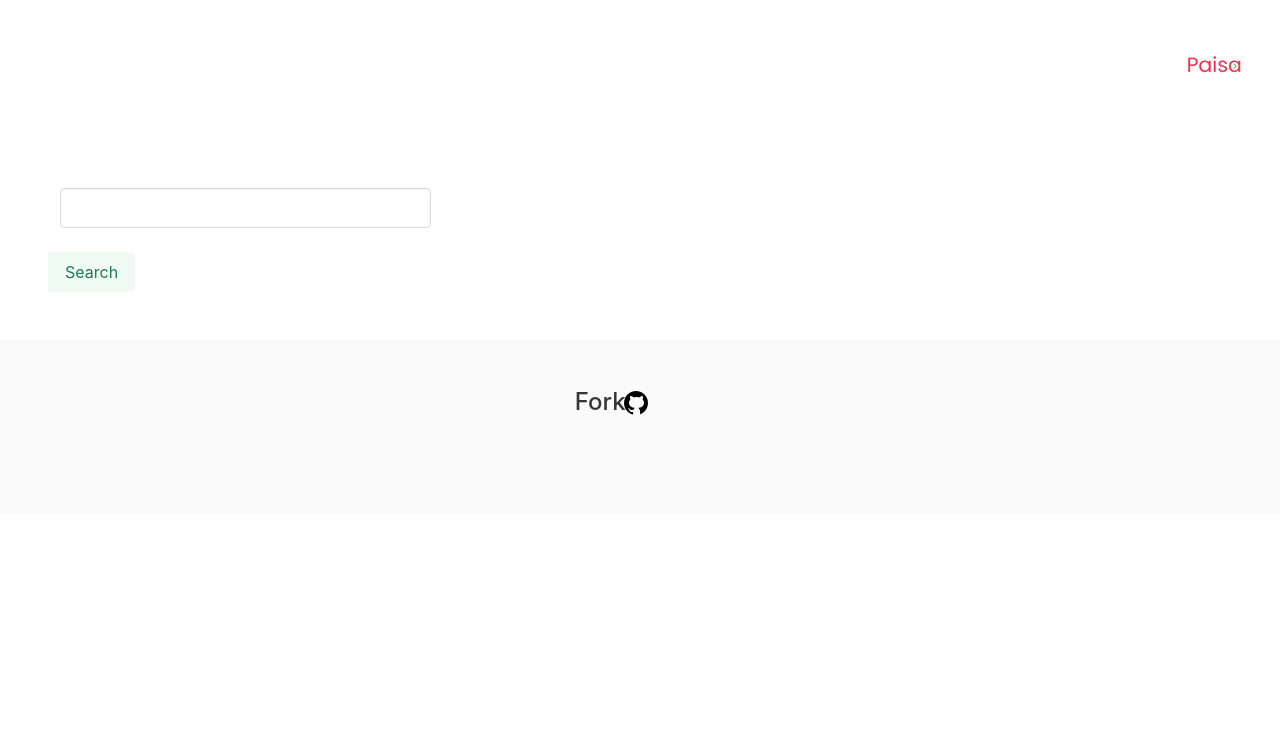
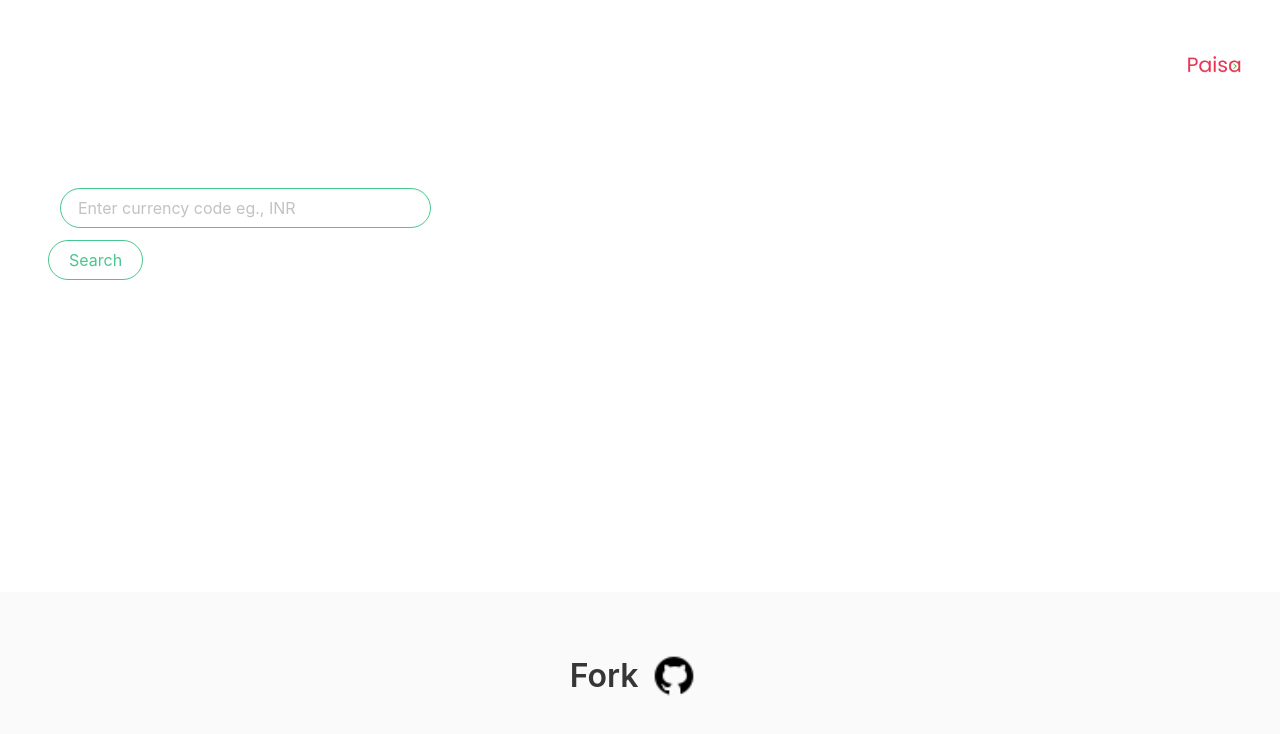
Before and after one commit to nareshdeeti/paisa, an Angular app: page / in a window 1280 px wide. Shown: the top 734 px of the page. Built offline with nearby package versions, Linux system fonts and the light colour scheme.

Commit message:
Ajustested footer alignment

```diff
--- a/src/app/common/footer/footer.component.html
+++ b/src/app/common/footer/footer.component.html
@@ -1,16 +1,18 @@
 <footer class="footer">
-  <div class="row justify-content-center">
-    <div class="col-1 w-nv-10 cust-col-1">
-      <strong class="h4">Fork</strong>
+  <div class="level">
+    <div class="level-item level-right is-0">
+      <span class="title is-justify-content-space-between">Fork</span>
     </div>
-    <div class="col-1 mx-1">
-      <a href="https://github.com/nareshdeeti/paisa.git">
-        <img
-          class="img-fluid"
-          src="./assets/icons/github-30.png"
-          alt="github-logo"
-        />
-      </a>
+    <div class="level-item level-center">
+      <div class="column">
+        <a href="https://github.com/nareshdeeti/paisa.git" target="_blank">
+          <img
+            class="image is-48x48"
+            src="./assets/icons/github-30.png"
+            alt="github-logo"
+          />
+        </a>
+      </div>
     </div>
   </div>
 </footer>
--- a/src/app/home/home.component.html
+++ b/src/app/home/home.component.html
@@ -1,17 +1,20 @@
 <section class="section">
   <form>
-    <div class="field">
+    <div>
       <div class="column is-one-third">
         <input
-          class="input is-normal"
+          class="input is-normal is-rounded is-success"
           type="search"
           name="currencyCode"
           id="currencyCode"
+          placeholder="Enter currency code eg., INR"
         />
       </div>
     </div>
-    <button class="button is-success is-light is-relative" type="submit">
-      Search
-    </button>
+    <!-- <div class="has-text-centered"> -->
+      <button class="button is-success is-outlined is-rounded is-centered" type="submit">
+        Search
+      </button>
+    <!-- </div> -->
   </form>
 </section>
--- a/src/styles.css
+++ b/src/styles.css
@@ -48,3 +48,10 @@ body {
   margin: 0%;
   padding: 0%
 }
+
+@media screen and (max-height: 1080px) {
+  footer {
+    margin-top: 33vh;
+  }
+
+}
```
